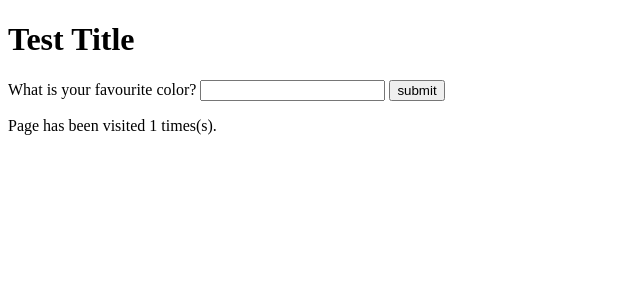
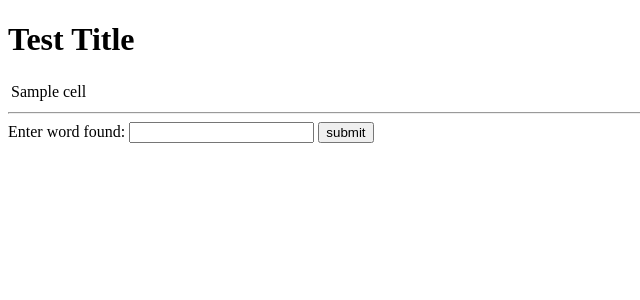
Before and after one commit to CKSK-jp/boggle-game, a Flask app: template templates/home.html in a window 1280 px wide. Shown: the top 300 px of the page, without its empty margins (0-640 px from the left). Run offline with Flask 3, Linux system fonts and the light colour scheme; the visitor is signed in with stand-in values (Sample User, id 1); the template is opened without the code that fills it: most values are stand-ins (such as "Sample title", 1, 10 or a date in 2020); parts of the project's set-up code (start-up, migrations or seed data) failed here and were passed over.

Commit message:
guess checking implemented

```diff
--- a/app.py
+++ b/app.py
@@ -1,4 +1,4 @@
-from flask import Flask, redirect, render_template, request, session
+from flask import Flask, flash, jsonify, redirect, render_template, request, session
 
 from boggle import Boggle
 
@@ -12,20 +12,32 @@ app.config["SECRET_KEY"] = "asdf123"
 app.debug = True
 # toolbar = DebugToolbarExtension(app)
 
+boggle_instance = Boggle()
+board = boggle_instance.make_board()
+found_words = []
+
 
 @app.route("/")
 def boggle_homepage():
-    session["count"] = session.get("count", 0) + 1
-    return render_template("home.html")
+    session["current_board"] = board
+    return render_template("home.html", game_board=board)
 
 
-@app.route("/submit-form", methods=["POST"])
-def get_form():
-    if request.method == "POST":
-        print(request.form)
-        return ("", 204)
-    # fav_color = request.form.get("color")
-    # return render_template("color.html", fav_color=fav_color)
+@app.route("/submit-guess", methods=["POST"])
+def submit_guess():
+    data = request.get_json()
+    guess = data.get("guess")
+
+    result = boggle_instance.check_valid_word(board, guess)
+    if result == "ok":
+        message = "you found a word!"
+        found_words.append(guess)
+    elif result == "not-on-board":
+        message = "invalid guess"
+    else:
+        message = "not a word"
+
+    return jsonify({"foundWords": found_words, "feedback": message})
 
 
 @app.route("/redirect-me")
--- a/boggle.py
+++ b/boggle.py
@@ -6,7 +6,7 @@ from random import choice
 
 class Boggle:
     def __init__(self):
-        self.words = self.read_dict("/data/words.txt")
+        self.words = self.read_dict("data/words.txt")
 
     def read_dict(self, dict_path):
         """Read and return all words in dictionary."""
--- a/static/app.js
+++ b/static/app.js
@@ -1,14 +1,33 @@
+const $wordList = $('#found-words-list');
+const $feedbackDiv = $('.feedback')
 
-async function performPost() {
+async function submitGuess() {
   try {
-    const formData = new FormData();
-    formData.append('color', $('input[name="color"]').val());
+    let guess = $('input[name="guess"]').val();
 
-    await axios.post("/submit-form", formData)
-      .then(response => {
-        console.log(response)
-    })
+    const response = await axios.post("/submit-guess", {
+      guess: guess
+    });
+    console.log(response.status)
+    if (response.status === 200) {
+      updateFoundWords(response.data.foundWords)
+      updateMessage(response.data.feedback)
+    }
   } catch (error) {
     console.log(error);
   }
 }
+
+function updateFoundWords(foundWords) {
+  $wordList.empty()
+  foundWords.forEach(word => {
+    console.log(word)
+    const foundWordItem = $('<li>').text(word)
+    $wordList.append(foundWordItem)
+  })
+}
+
+function updateMessage(msg) {
+  console.log(msg);
+  $feedbackDiv.text(msg)
+}
--- a/templates/color.html
+++ /dev/null
@@ -1 +0,0 @@
-<h3>Whoa! I like {{ fav_color }}, too</h3>
--- a/templates/home.html
+++ b/templates/home.html
@@ -1,22 +1,43 @@
 <!DOCTYPE html>
 <html lang="en">
+
 <head>
   <meta charset="UTF-8">
   <meta name="viewport" content="width=device-width, initial-scale=1.0">
   <link rel="stylesheet" href="/static/styles.css">
   <title>Test Title</title>
 </head>
+
 <body>
   <h1>Test Title</h1>
-  <form method="POST" onsubmit="event.preventDefault(); performPost();">
-    <label for="fav-color">What is your favourite color?</label>
-    <input type="text" name="color">
+
+  <section id="game-section">
+    <table>
+      {% for row in game_board %}
+      <tr>
+        {% for cell in row %}
+        <td>{{ cell }}</td>
+        {% endfor %}
+      </tr>
+      {% endfor %}
+    </table>
+  </section>
+
+  <hr>
+  <form method="POST" onsubmit="event.preventDefault(); submitGuess();">
+    <label for="guess">Enter word found: </label>
+    <input type="text" name="guess" required>
     <button type="submit">submit</button>
   </form>
-  <p>Page has been visited {{ session['count'] }} times(s).</p>
+
+
+  <div class="feedback">
+  </div>
+  <ul id="found-words-list"></ul>
 
   <script src="https://code.jquery.com/jquery-3.7.1.js"></script>
   <script src="https://unpkg.com/axios/dist/axios.js"></script>
   <script src="/static/app.js"></script>
 </body>
+
 </html>
```
Also changed, not shown: test_game/test_board.py (renamed from test.py, +20 -22 lines).
